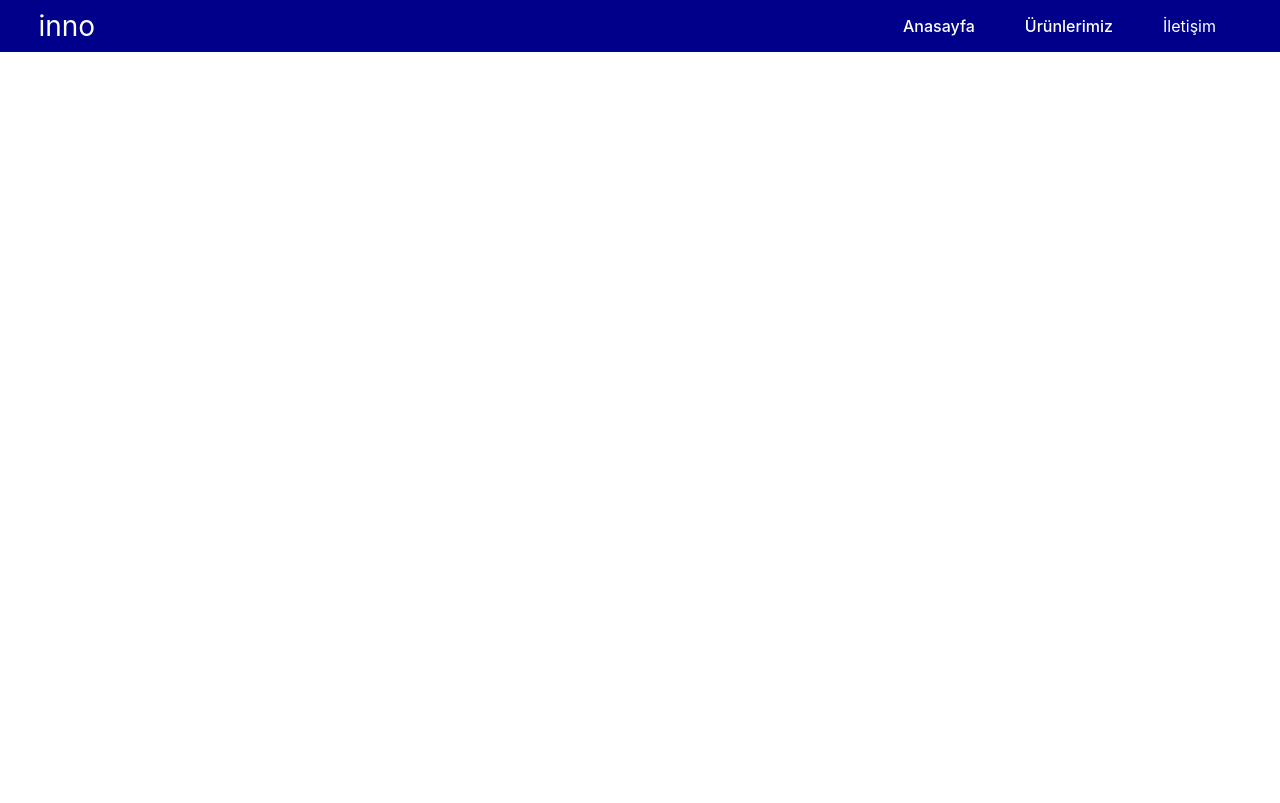
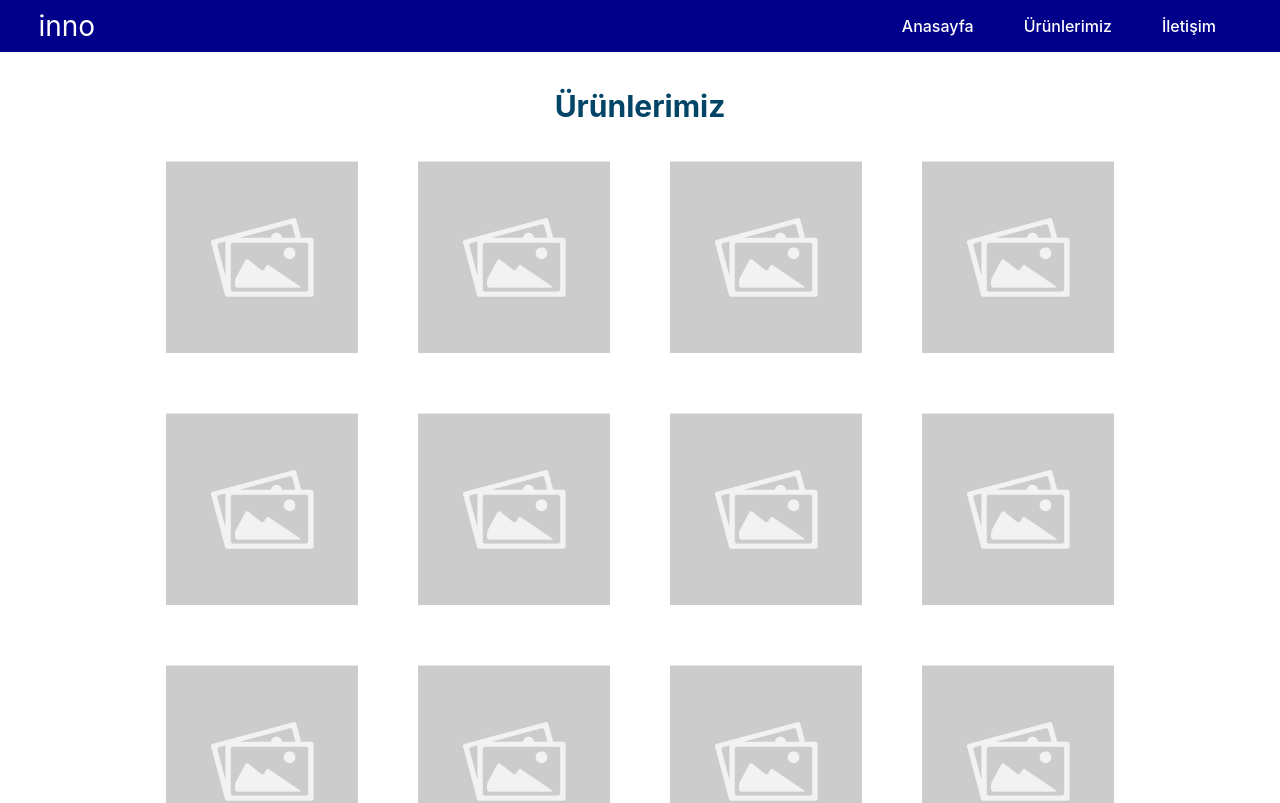
Before and after one commit to makimakimek/inno, a React (Vite) app: page /products in a window 1280 px wide. Shown: the top 803 px of the page. Built offline with nearby package versions, Linux system fonts and the light colour scheme.

Commit message:
added placeholder images on products page

```diff
--- a/src/App.css
+++ b/src/App.css
@@ -104,3 +104,37 @@
   max-width: 65vw;
   word-wrap: break-word;
 }
+
+/*///////////////////products page /////////////////////*/
+
+.pageTitle {
+  font-size: 30px;
+  font-weight: bold;
+  color: #034566;
+  text-align: center;
+  margin-top: 4vh;
+}
+
+.productImageFlexboxContainer {
+  display: flex;
+  flex-direction: column;
+  gap: 60px;
+  justify-content: center;
+  align-items: center;
+  margin-top: 4vh;
+  margin-bottom: 4vh;
+}
+
+.productImageFlexboxContainer > div {
+  display: flex;
+  gap: 60px;
+}
+
+.productImage {
+  display: flex;
+  align-items: center;
+  justify-content: center;
+  height: auto;
+  width: 100%;
+  max-width: 15vw;
+}
--- a/src/App.jsx
+++ b/src/App.jsx
@@ -17,7 +17,7 @@ function App() {
           <div className = "navigationRight">
             <div className = "link"><a href = "/" className = "whiteLink">Anasayfa</a></div>
             <div className = "link"><Link to = "products" className = "whiteLink">Ürünlerimiz</Link></div>
-            <div className = "link">İletişim</div>
+            <div className = "link"><Link to = "contact" className = "whiteLink">İletişim</Link></div>
           </div>
         </div>
 
--- /dev/null
+++ b/src/Contact.jsx
@@ -0,0 +1,27 @@
+import { useState } from 'react'
+import './App.css'
+import { Link } from "react-router-dom";
+
+function Contact() {
+    return (
+        <>
+        <div className = "page">
+            <div className = "container1">
+                <div className = "navigationContainer">
+                    <div className = "navigationLeft">
+                        <div>inno</div>
+                    </div>
+
+                    <div className = "navigationRight">
+                        <div className = "link"><a href = "/" className = "whiteLink">Anasayfa</a></div>
+                        <div className = "link"><Link to = "/products" className = "whiteLink">Ürünlerimiz</Link></div>
+                        <div className = "link"><Link to = "/contact" className = "whiteLink">İletişim</Link></div>
+                    </div>
+                </div>
+            </div>
+        </div>
+        </>
+      )
+}
+
+export default Contact
--- a/src/Products.jsx
+++ b/src/Products.jsx
@@ -1,6 +1,7 @@
 import { useState } from 'react'
 import './App.css'
 import { Link } from "react-router-dom";
+import placeholder from './assets/placeholder.jpg'
 
 function Products() {
     return (
@@ -14,9 +15,43 @@ function Products() {
 
                     <div className = "navigationRight">
                         <div className = "link"><a href = "/" className = "whiteLink">Anasayfa</a></div>
-                        <div className = "link"><Link to = "products" className = "whiteLink">Ürünlerimiz</Link></div>
-                        <div className = "link">İletişim</div>
+                        <div className = "link"><Link to = "/products" className = "whiteLink">Ürünlerimiz</Link></div>
+                        <div className = "link"><Link to = "/contact" className = "whiteLink">İletişim</Link></div>
                     </div>
+                </div>
+            </div>
+
+            <div className = "pageTitle">
+                Ürünlerimiz
+            </div>
+
+            <div className = "productImageFlexboxContainer">
+                <div className = "imageFlexboxContainer1">
+                    <img src = {placeholder} className = "productImage" alt = "a placeholder image for now"/>
+                    <img src = {placeholder} className = "productImage" alt = "a placeholder image for now"/>
+                    <img src = {placeholder} className = "productImage" alt = "a placeholder image for now"/>
+                    <img src = {placeholder} className = "productImage" alt = "a placeholder image for now"/>
+                </div>
+
+                <div className = "imageFlexboxContainer2">
+                    <img src = {placeholder} className = "productImage" alt = "a placeholder image for now"/>
+                    <img src = {placeholder} className = "productImage" alt = "a placeholder image for now"/>
+                    <img src = {placeholder} className = "productImage" alt = "a placeholder image for now"/>
+                    <img src = {placeholder} className = "productImage" alt = "a placeholder image for now"/>
+                </div>
+
+                <div className = "imageFlexboxContainer3">
+                    <img src = {placeholder} className = "productImage" alt = "a placeholder image for now"/>
+                    <img src = {placeholder} className = "productImage" alt = "a placeholder image for now"/>
+                    <img src = {placeholder} className = "productImage" alt = "a placeholder image for now"/>
+                    <img src = {placeholder} className = "productImage" alt = "a placeholder image for now"/>
+                </div>
+
+                <div className = "imageFlexboxContainer4">
+                    <img src = {placeholder} className = "productImage" alt = "a placeholder image for now"/>
+                    <img src = {placeholder} className = "productImage" alt = "a placeholder image for now"/>
+                    <img src = {placeholder} className = "productImage" alt = "a placeholder image for now"/>
+                    <img src = {placeholder} className = "productImage" alt = "a placeholder image for now"/>
                 </div>
             </div>
         </div>
--- a/src/main.jsx
+++ b/src/main.jsx
@@ -4,6 +4,7 @@ import { createBrowserRouter, RouterProvider } from "react-router-dom";
 import App from './App.jsx'
 import './index.css'
 import Products from './Products'
+import Contact from './Contact'
 
 const router = createBrowserRouter([
   {
@@ -14,6 +15,10 @@ const router = createBrowserRouter([
     path: "products",
     element: <Products />,
   },
+  {
+    path: "contact",
+    element: <Contact />,
+  },
 ]);
 
 ReactDOM.createRoot(document.getElementById('root')).render(
```
